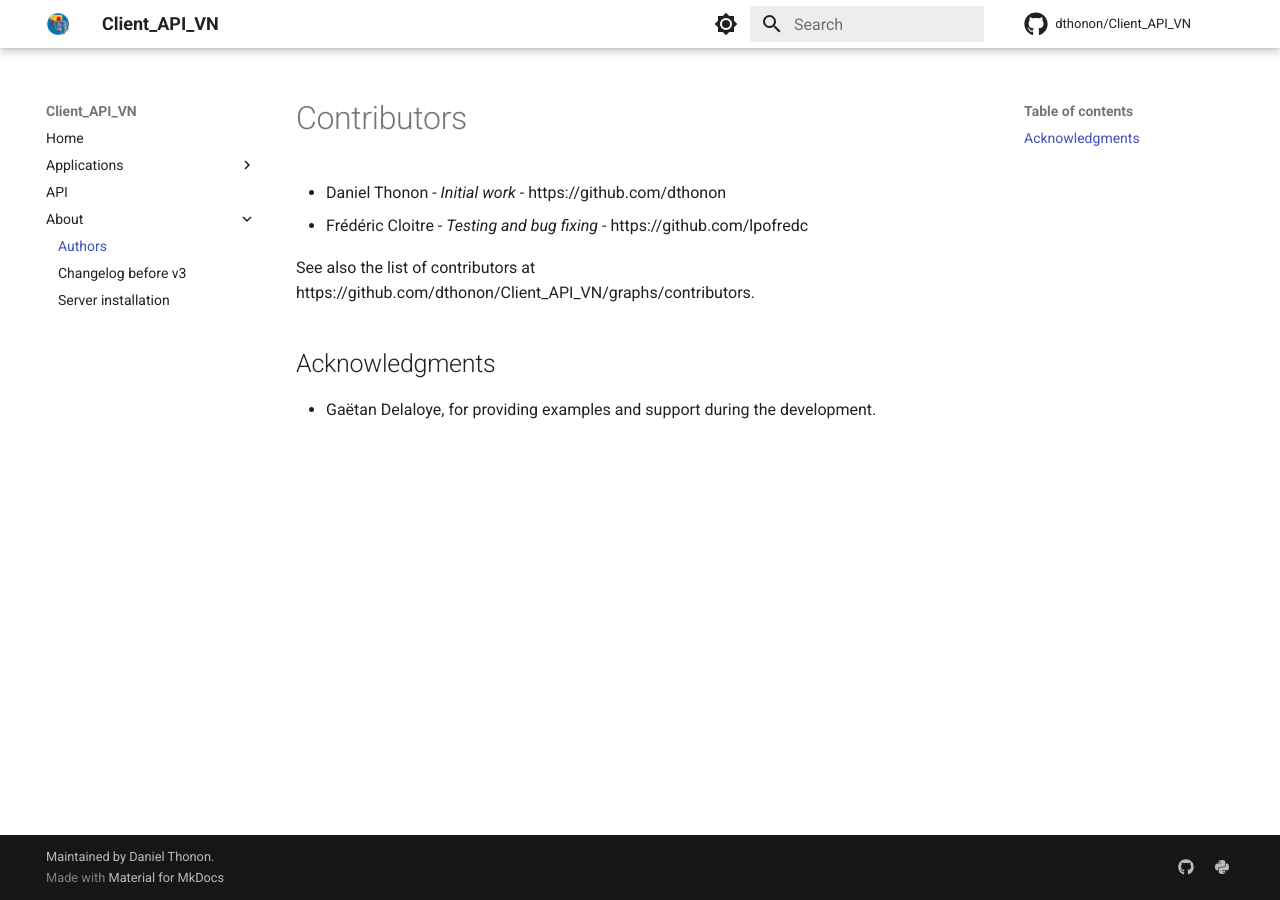
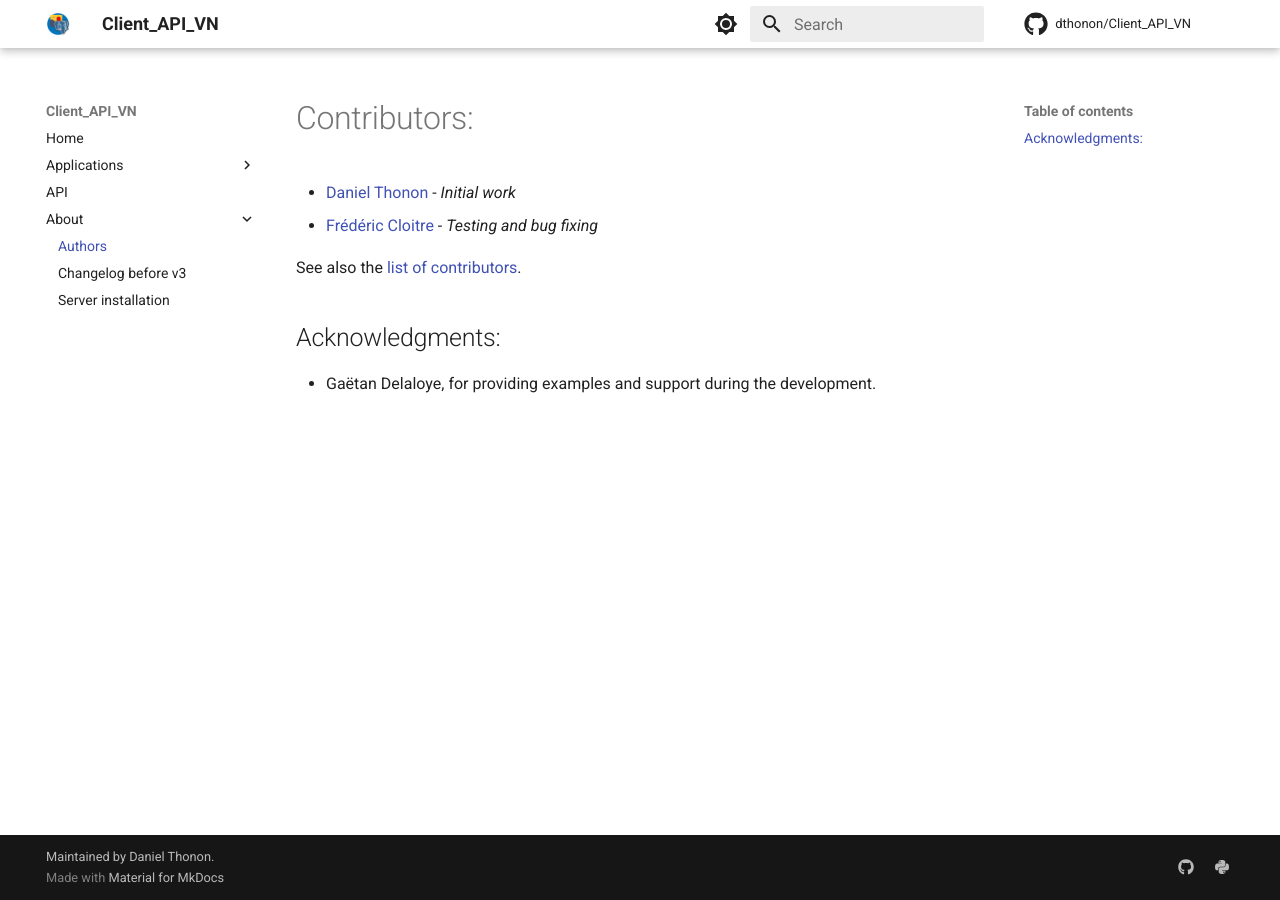
Before and after one commit to dthonon/Client_API_VN, an MkDocs documentation site: the page built from docs/authors.md, in a window 1280 px wide. Built offline with MkDocs 1.6.1 and Material for MkDocs 9.7.7, drawn with Linux system fonts in a browser that asks for light colours; comment, search, counter and statistics services are not loaded.

Commit message:
Improve docs

```diff
--- a/docs/authors.md
+++ b/docs/authors.md
@@ -1,10 +1,10 @@
-# Contributors
+# Contributors:
 
-- Daniel Thonon - _Initial work_ - https://github.com/dthonon
-- Frédéric Cloitre - _Testing and bug fixing_ - https://github.com/lpofredc
+- [Daniel Thonon](https://github.com/dthonon) - _Initial work_
+- [Frédéric Cloitre](https://github.com/lpofredc) - _Testing and bug fixing_
 
-See also the list of contributors at https://github.com/dthonon/Client_API_VN/graphs/contributors.
+See also the [list of contributors](https://github.com/dthonon/Client_API_VN/graphs/contributors).
 
-## Acknowledgments
+## Acknowledgments:
 
 - Gaëtan Delaloye, for providing examples and support during the development.
--- a/mkdocs.yml
+++ b/mkdocs.yml
@@ -73,3 +73,6 @@ markdown_extensions:
   - pymdownx.superfences
   - admonition
   - pymdownx.details
+
+watch:
+  - src/biolovision
```
Also changed, not shown: docs/index.md (+8 -5 lines).
